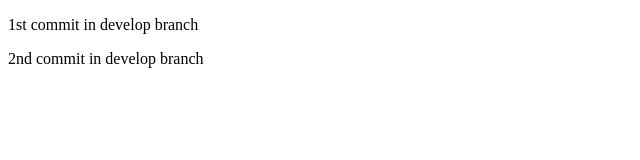
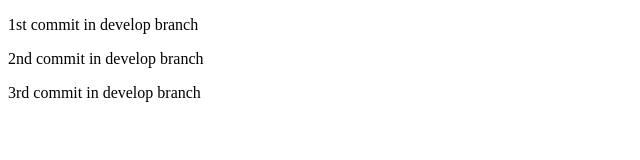
Before and after one commit to Nikita-Kukenko/Learning_Git, a plain HTML site: page index.html in a window 1280 px wide. Shown: the whole page, without its empty margins (0-640 px from the left). Drawn offline with Linux system fonts and the light colour scheme.

Commit message:
3rd commit in develop branch

```diff
--- a/index.html
+++ b/index.html
@@ -11,5 +11,6 @@
 
   <p>1st commit in develop branch</p>
   <p>2nd commit in develop branch</p>
+  <p>3rd commit in develop branch</p>
 </body>
 </html>
```
